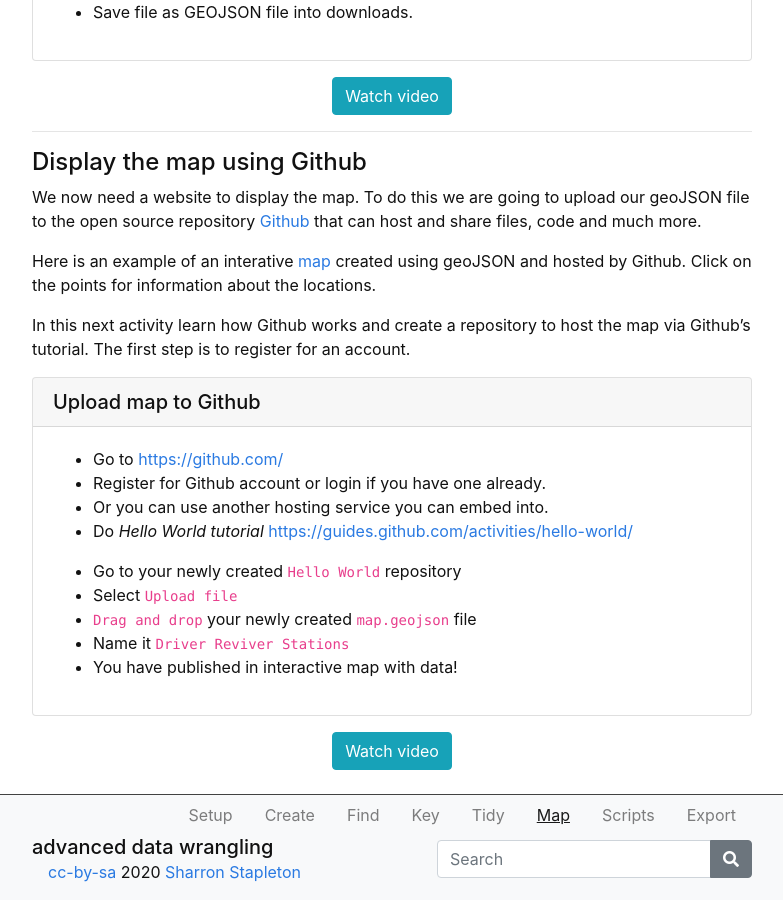
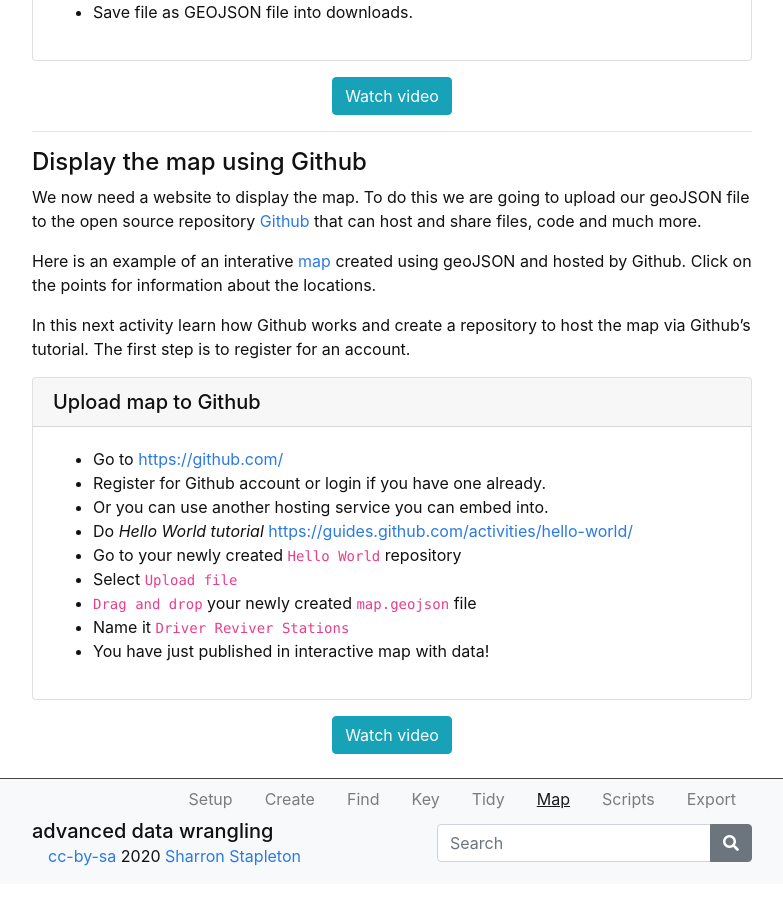
Before and after one commit to GULibrarySandbox/advanced-data-wrangle-old, a Jekyll site: the page built from content/6-lesson.md, in a window 1280 px wide and 900 px high, scrolled down 740 px. Shown: the whole window, without its empty margins (248-1031 px from the left). Built offline with Jekyll 4.4.1, drawn with Linux system fonts in a browser that asks for light colours.

Commit message:
Update 6-lesson.md

```diff
--- a/content/6-lesson.md
+++ b/content/6-lesson.md
@@ -39,11 +39,10 @@ In this next activity learn how Github works and create a repository to host the
 - Register for Github account or login if you have one already.
 - Or you can use another hosting service you can embed into.
 - Do *Hello World tutorial* [https://guides.github.com/activities/hello-world/](https://guides.github.com/activities/hello-world/)
-
 - Go to your newly created  `Hello World` repository
 - Select  `Upload file`
 - `Drag and drop`  your newly created  `map.geojson`  file
 - Name it  `Driver Reviver Stations`
-- You have published in interactive map with data!{% endcapture %} {% include card.md header="Upload map to Github" text=text %}
+- You have just published in interactive map with data!{% endcapture %} {% include card.md header="Upload map to Github" text=text %}
 
 {% include button.md text="Watch video" link="https://vimeo.com/412607607/08380e8150" color="info" %}
```
